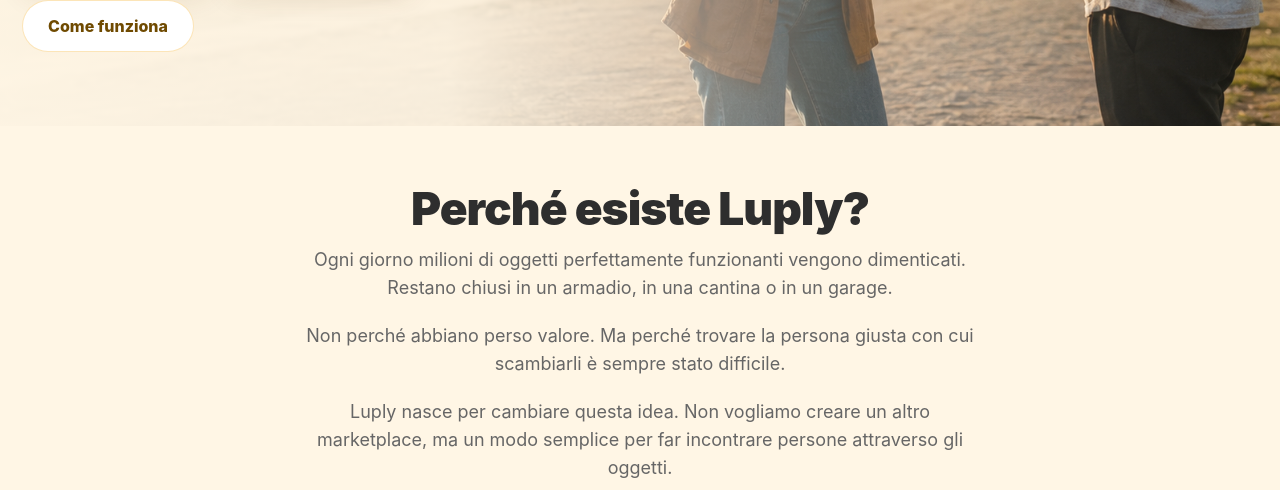
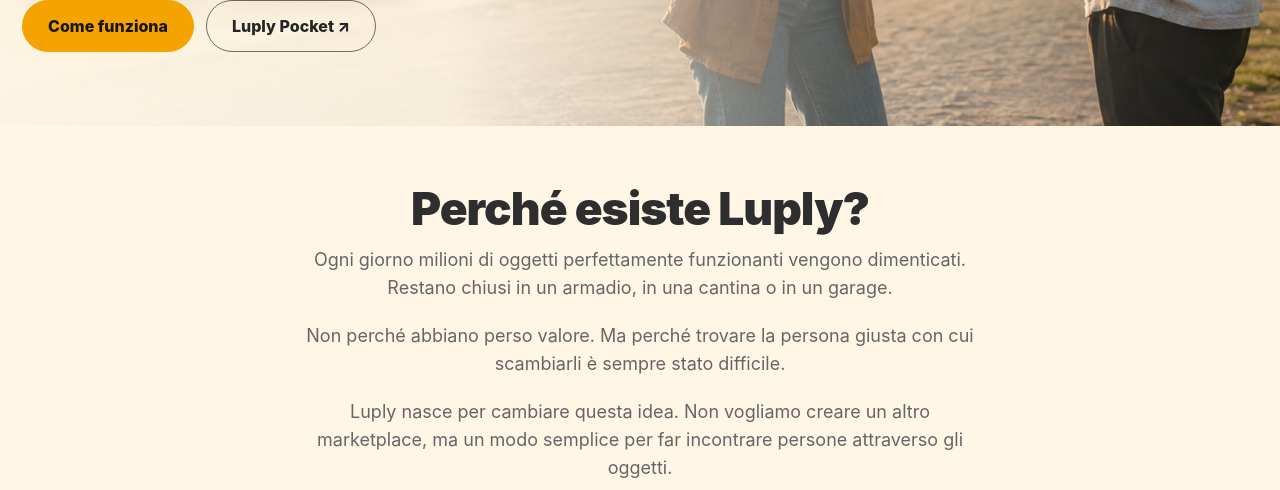
Before and after one commit to antonionioekin-debug/luply-site, a plain HTML site: page index.html in a window 1280 px wide. Shown: the part 610-1100 px from the top of the page. Drawn offline with Linux system fonts and the light colour scheme.

Commit message:
Add Luply Pocket link to homepage hero

```diff
--- a/index.html
+++ b/index.html
@@ -967,6 +967,44 @@ details:hover{
 
 }
 
+/* ========================================
+   LUPLY — POCKET HERO LINK
+======================================== */
+
+.hero .hero-links {
+  display: inline-flex;
+  flex-wrap: wrap;
+  align-items: center;
+  justify-content: center;
+  gap: 12px;
+  max-width: 100%;
+}
+
+.hero .hero-links .button {
+  width: auto;
+  margin: 0;
+}
+
+.hero .hero-links .button:not(.pocket-link) {
+  background: #F4A300;
+  color: #151515;
+  border: 1px solid #F4A300;
+}
+
+.hero .hero-links .button:not(.pocket-link):hover {
+  background: #FFB520;
+}
+
+.hero .hero-links .pocket-link {
+  background: transparent;
+  color: #252525;
+  border: 1px solid rgba(37, 37, 37, 0.65);
+}
+
+.hero .hero-links .pocket-link:hover {
+  background: rgba(244, 163, 0, 0.12);
+  border-color: #252525;
+}
 
   </style>
 
@@ -1028,9 +1066,18 @@ details:hover{
 
 </div>
 
-    <a class="button secondary small-button" href="#come-funziona">
-      Come funziona
-    </a>
+    <div class="small-button hero-links">
+
+  <a class="button secondary" href="#come-funziona">
+    Come funziona
+  </a>
+
+  <a class="button secondary pocket-link"
+     href="https://luply.app/pocket/">
+    Luply Pocket ↗
+  </a>
+
+</div>
 
   </div>
 </header>
```
